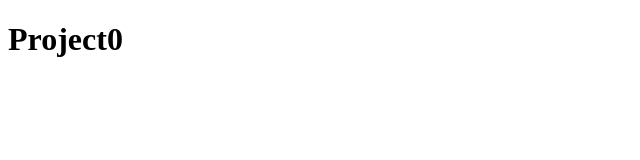
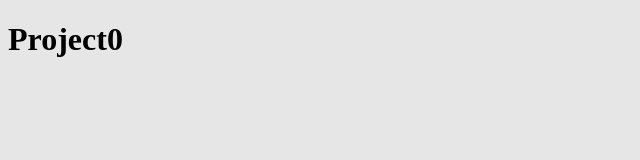
Before and after one commit to teTappy/project0, a plain HTML site: page index.html in a window 1280 px wide. Shown: the whole page, without its empty margins (0-640 px from the left). Drawn offline with Linux system fonts and the light colour scheme.

Commit message:
Added style.css

```diff
--- a/index.html
+++ b/index.html
@@ -3,6 +3,7 @@
 <html>
 <head>
   <title>Project0</title>
+  <link href="style.css" type="text/css" rel="stylesheet">
 </head>
 <body>
   <h1>Project0</h1>
--- /dev/null
+++ b/style.css
@@ -0,0 +1,3 @@
+body {
+  background-color: rgba(220, 220, 220, 0.7);
+}
```
